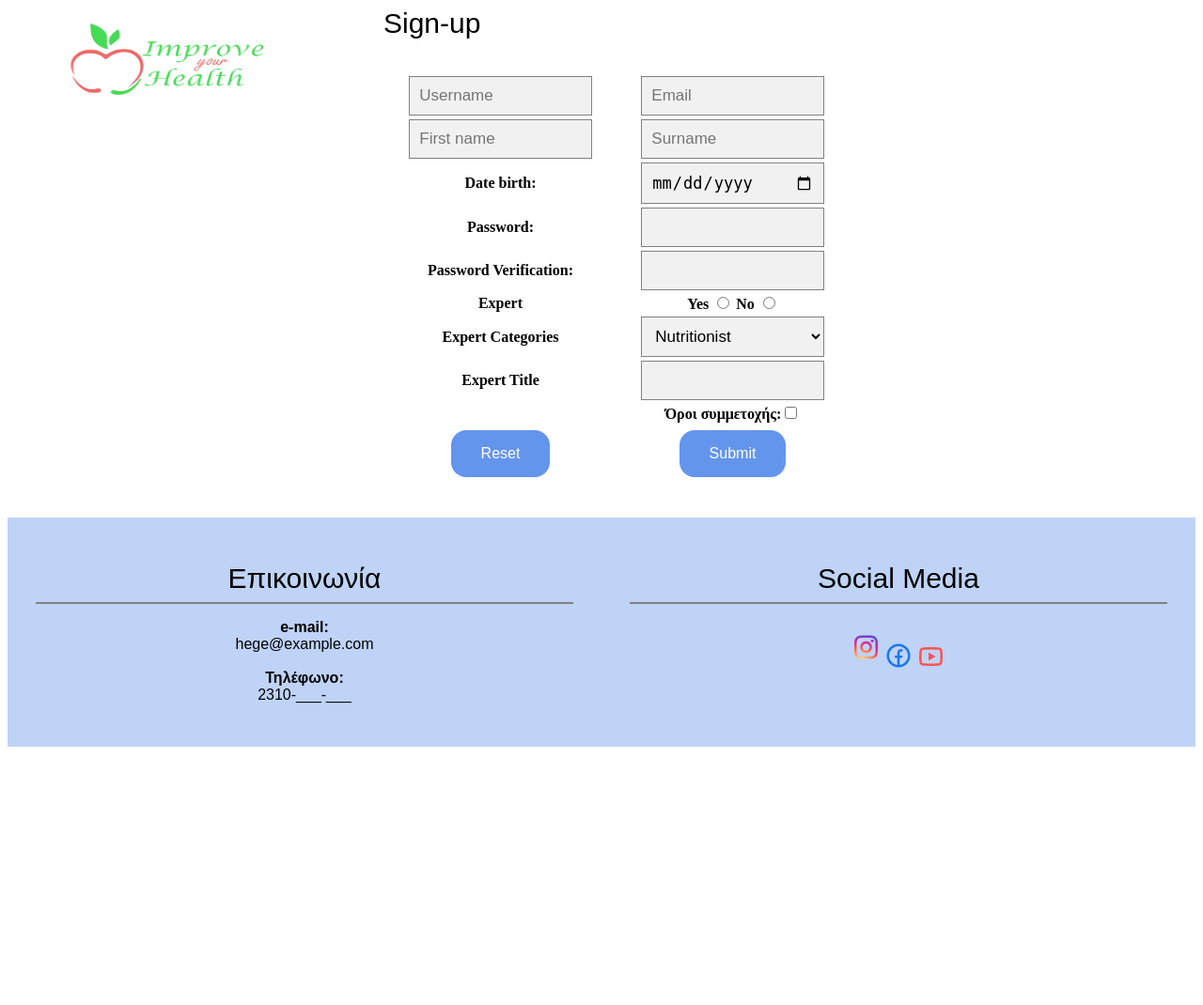
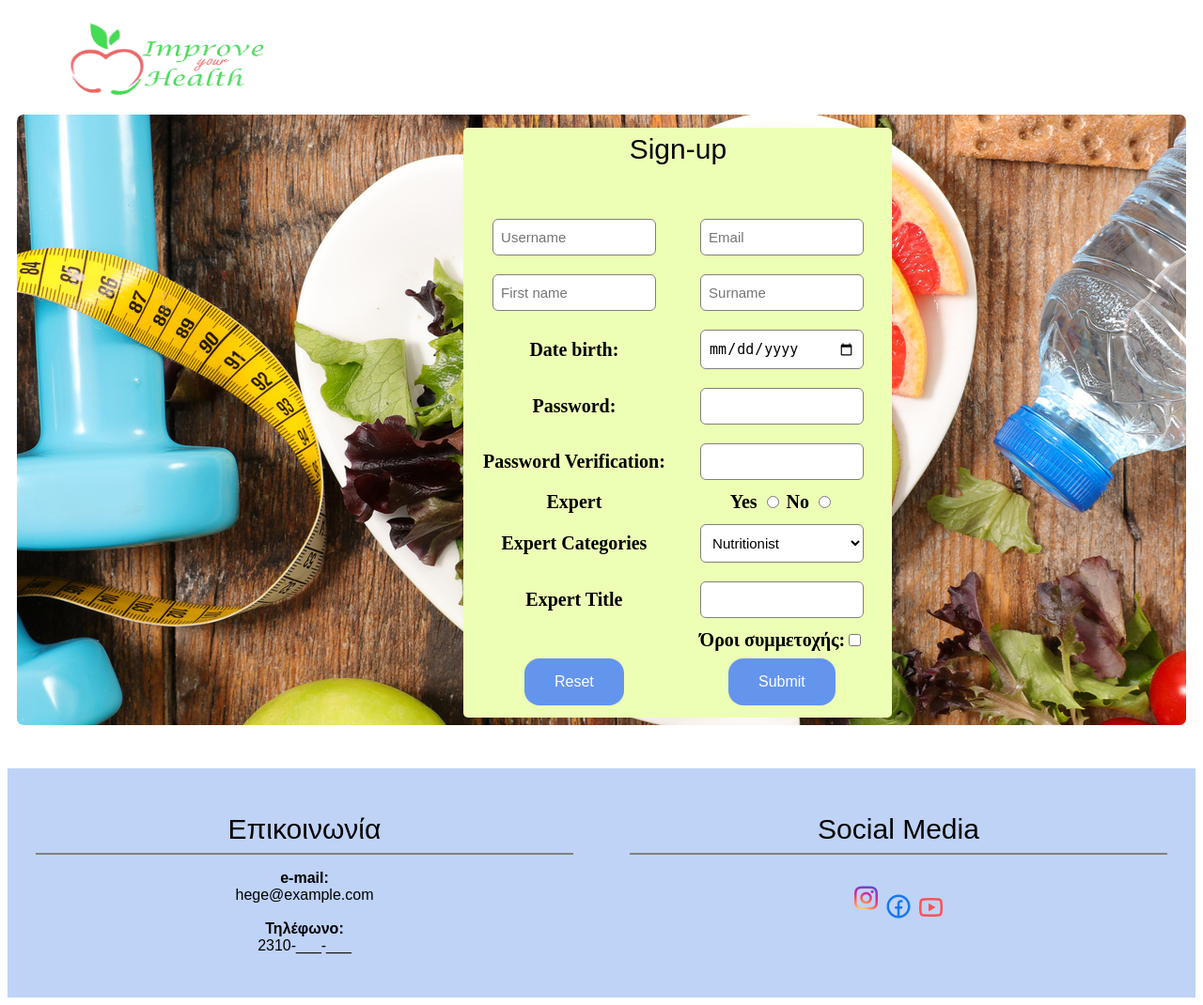
Before and after one commit to AristeaLachana/PSPI2022, a PHP site: page /signup.html in a window 1280 px wide. Shown: the whole page at 94% size. Before the commit the page ends 795 px from the top, so only its background shows below. Run offline with PHP 8.4, Linux system fonts and the light colour scheme.

Commit message:
Update pspi.css

```diff
--- a/pspi.css
+++ b/pspi.css
@@ -690,12 +690,16 @@ h3{
 }
 
 .name input[type="text"] {
-  padding: 10px;
-  font-size: 17px;
-  border: 1px solid grey;
   float: center;
   width: 80%;
-  background: #f1f1f1;
+  background-color: white;
+  border: none;
+  border-radius: 6px;
+  margin: 8px 0;
+  padding: 10px 8px;
+  outline: none;
+  border: 1px solid grey;
+  font-size: 15px;
 }
 
 .email {
@@ -708,12 +712,16 @@ h3{
 }
 
 .email input[type=email] {
-  padding: 10px;
-  font-size: 17px;
-  border: 1px solid grey;
   float: center;
   width: 80%;
-  background: #f1f1f1;
+  background-color: white;
+  border: none;
+  border-radius: 6px;
+  margin: 8px 0;
+  padding: 10px 8px;
+  outline: none;
+  border: 1px solid grey;
+  font-size: 15px;
 }
 
 .firstname {
@@ -726,12 +734,16 @@ h3{
 }
 
 .firstname input[type="text"] {
-  padding: 10px;
-  font-size: 17px;
-  border: 1px solid grey;
   float: center;
   width: 80%;
-  background: #f1f1f1;
+  background-color: white;
+  border: none;
+  border-radius: 6px;
+  margin: 8px 0;
+  padding: 10px 8px;
+  outline: none;
+  border: 1px solid grey;
+  font-size: 15px;
 }
 
 .surname {
@@ -744,12 +756,16 @@ h3{
 }
 
 .surname input[type="text"] {
-  padding: 10px;
-  font-size: 17px;
-  border: 1px solid grey;
   float: center;
   width: 80%;
-  background: #f1f1f1;
+  background-color: white;
+  border: none;
+  border-radius: 6px;
+  margin: 8px 0;
+  padding: 10px 8px;
+  outline: none;
+  border: 1px solid grey;
+  font-size: 15px;
 }
 
 .date {
@@ -762,12 +778,16 @@ h3{
 }
 
 .date input[type="date"] {
-  padding: 10px;
-  font-size: 17px;
-  border: 1px solid grey;
   float: center;
   width: 80%;
-  background: #f1f1f1;
+  background-color: white;
+  border: none;
+  border-radius: 6px;
+  margin: 8px 0;
+  padding: 10px 8px;
+  outline: none;
+  border: 1px solid grey;
+  font-size: 15px;
 }
 
 .password {
@@ -780,12 +800,16 @@ h3{
 }
 
 .password input[type="password"] {
-  padding: 10px;
-  font-size: 17px;
-  border: 1px solid grey;
   float: center;
   width: 80%;
-  background: #f1f1f1;
+  background-color: white;
+  border: none;
+  border-radius: 6px;
+  margin: 8px 0;
+  padding: 10px 8px;
+  outline: none;
+  border: 1px solid grey;
+  font-size: 15px;
 }
 
 .passwordverification {
@@ -798,31 +822,19 @@ h3{
 }
 
 .passwordverification input[type="password"] {
-  padding: 10px;
-  font-size: 17px;
-  border: 1px solid grey;
   float: center;
   width: 80%;
-  background: #f1f1f1;
+  background-color: white;
+  border: none;
+  border-radius: 6px;
+  margin: 8px 0;
+  padding: 10px 8px;
+  outline: none;
+  border: 1px solid grey;
+  font-size: 15px;
 }
 
-.passwordverification {
-  position: relative;
-  text-align: center;
-  width: 100%;
-  top: 50%;
-  max-width: 1000px;
-  margin: auto;
-}
 
-.passwordverification input[type="password"] {
-  padding: 10px;
-  font-size: 17px;
-  border: 1px solid grey;
-  float: center;
-  width: 80%;
-  background: #f1f1f1;
-}
 .experttitle {
   position: relative;
   text-align: center;
@@ -833,12 +845,16 @@ h3{
 }
 
 .experttitle input[type="text"] {
-  padding: 10px;
-  font-size: 17px;
-  border: 1px solid grey;
   float: center;
   width: 80%;
-  background: #f1f1f1;
+  background-color: white;
+  border: none;
+  border-radius: 6px;
+  margin: 8px 0;
+  padding: 10px 8px;
+  outline: none;
+  border: 1px solid grey;
+  font-size: 15px;
 }
 
 .expertcategories {
@@ -851,12 +867,16 @@ h3{
 }
 
 .expertcategories select {
-  padding: 10px;
-  font-size: 17px;
-  border: 1px solid grey;
   float: center;
   width: 80%;
-  background: #f1f1f1;
+  background-color: white;
+  border: none;
+  border-radius: 6px;
+  margin: 8px 0;
+  padding: 10px 8px;
+  outline: none;
+  border: 1px solid grey;
+  font-size: 15px;
 }
 
 .expert {
@@ -876,6 +896,40 @@ h3{
   width: 80%;
   background: #f1f1f1;
 }
+.signup-img {
+  /* The image used */
+  background-image: url("img2.jpeg");
+
+  min-height: 650px;
+  border-radius:7px;
+  margin: 10px;
+  padding: 50px;
+  text-align:center;
+  color: white;
+  clear: both;
+  font-size: 20px;
+  font-weight: 800;
+  max-width: 1000%;
+  /* Center and scale the image nicely */
+  background-position: center;
+  background-repeat: repeat;
+  background-size:  auto;
+  position: relative;
+}
+
+
+.signup-container {
+  position: absolute;
+  left: 35%;
+  top: -4%;
+  margin: 40px;
+  max-width: 500px;
+  padding: 6px;
+  background-color:#EDFFB5;
+  border-radius:5px
+}
+
+
 
 /* categories */
 .header {
```
